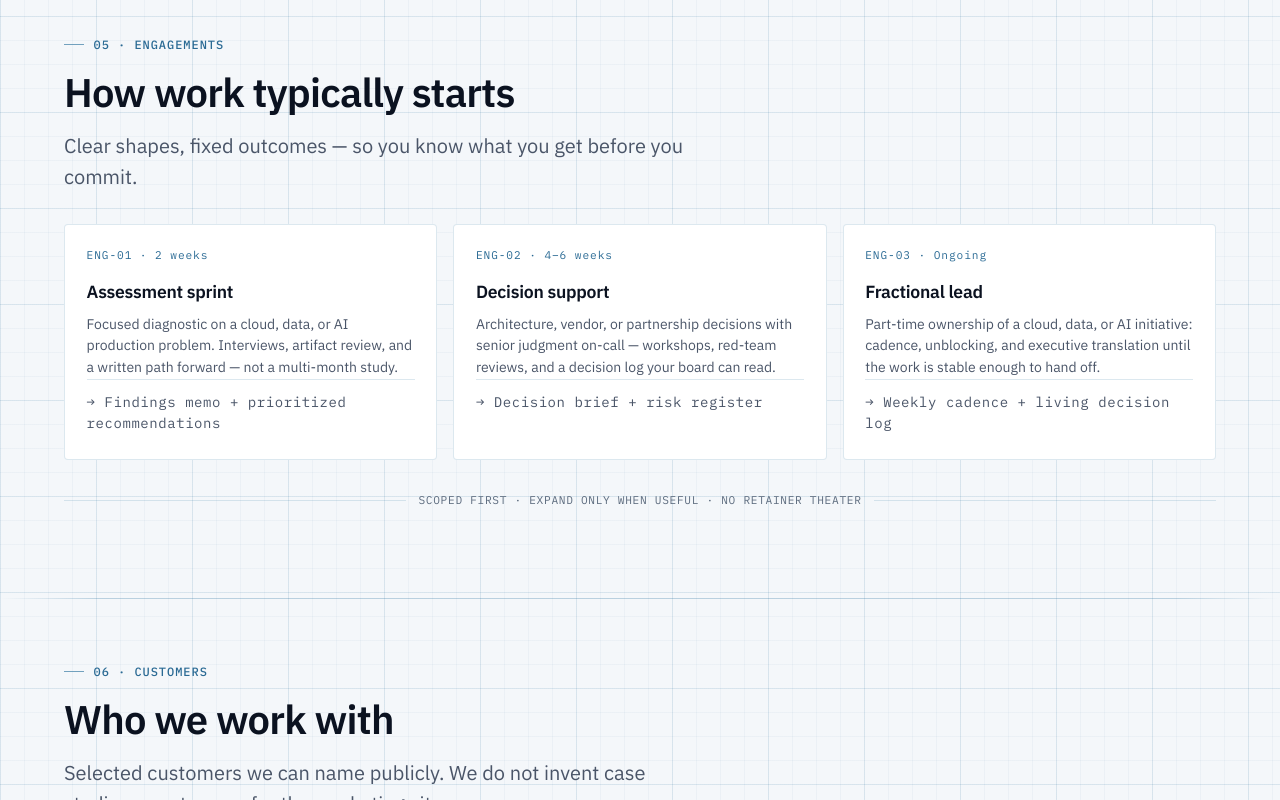
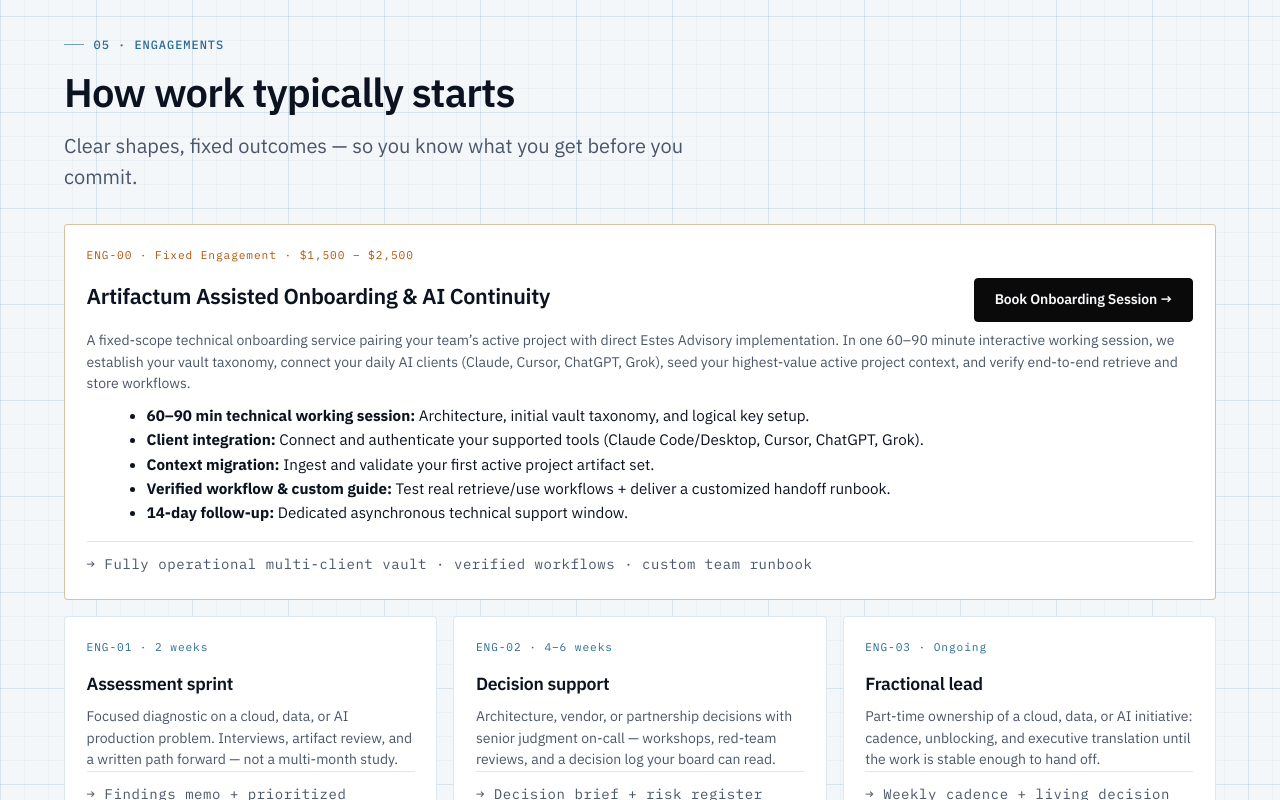
Before and after one commit to estesadvisory/estesadvisory.com, a plain HTML site: page index.html in a window 1280 px wide. Shown: the part 4016-4816 px from the top of the page. Drawn offline with Linux system fonts and the light colour scheme.

Commit message:
sales: feature Artifactum assisted onboarding package and direct booking CTA (Refs #89)

```diff
--- a/index.html
+++ b/index.html
@@ -492,6 +492,14 @@
               <p class="product-links entity-links">
                 <a
                   class="card-nested-link"
+                  href="https://cal.com/estesadvisory"
+                  target="_blank"
+                  rel="noopener noreferrer"
+                  ><strong>Book Assisted Onboarding →</strong></a
+                >
+                ·
+                <a
+                  class="card-nested-link"
                   href="https://artifactum.ai/"
                   target="_blank"
                   rel="noopener noreferrer"
@@ -655,6 +663,36 @@
             <p class="subhead">
               Clear shapes, fixed outcomes — so you know what you get before you commit.
             </p>
+          </div>
+
+          <div style="margin-bottom: var(--space-4)">
+            <article class="card card-pop">
+              <div class="card-num">ENG-00 · Fixed Engagement · $1,500 – $2,500</div>
+              <div style="display: flex; flex-wrap: wrap; justify-content: space-between; align-items: baseline; gap: 1rem">
+                <h3 style="margin-bottom: 0.5rem; font-size: 1.35rem">Artifactum Assisted Onboarding &amp; AI Continuity</h3>
+                <a
+                  class="btn btn-primary"
+                  href="https://cal.com/estesadvisory"
+                  target="_blank"
+                  rel="noopener noreferrer"
+                  >Book Onboarding Session →</a
+                >
+              </div>
+              <p style="margin-top: 0.5rem">
+                A fixed-scope technical onboarding service pairing your team’s active project with direct
+                Estes Advisory implementation. In one 60–90 minute interactive working session, we establish your
+                vault taxonomy, connect your daily AI clients (Claude, Cursor, ChatGPT, Grok), seed your
+                highest-value active project context, and verify end-to-end retrieve and store workflows.
+              </p>
+              <ul style="margin: 0.5rem 0 1rem 1.25rem; font-size: 0.95rem; line-height: 1.6">
+                <li><strong>60–90 min technical working session:</strong> Architecture, initial vault taxonomy, and logical key setup.</li>
+                <li><strong>Client integration:</strong> Connect and authenticate your supported tools (Claude Code/Desktop, Cursor, ChatGPT, Grok).</li>
+                <li><strong>Context migration:</strong> Ingest and validate your first active project artifact set.</li>
+                <li><strong>Verified workflow &amp; custom guide:</strong> Test real retrieve/use workflows + deliver a customized handoff runbook.</li>
+                <li><strong>14-day follow-up:</strong> Dedicated asynchronous technical support window.</li>
+              </ul>
+              <p class="card-outcome">→ Fully operational multi-client vault · verified workflows · custom team runbook</p>
+            </article>
           </div>
 
           <div class="card-grid cols-3">
```
